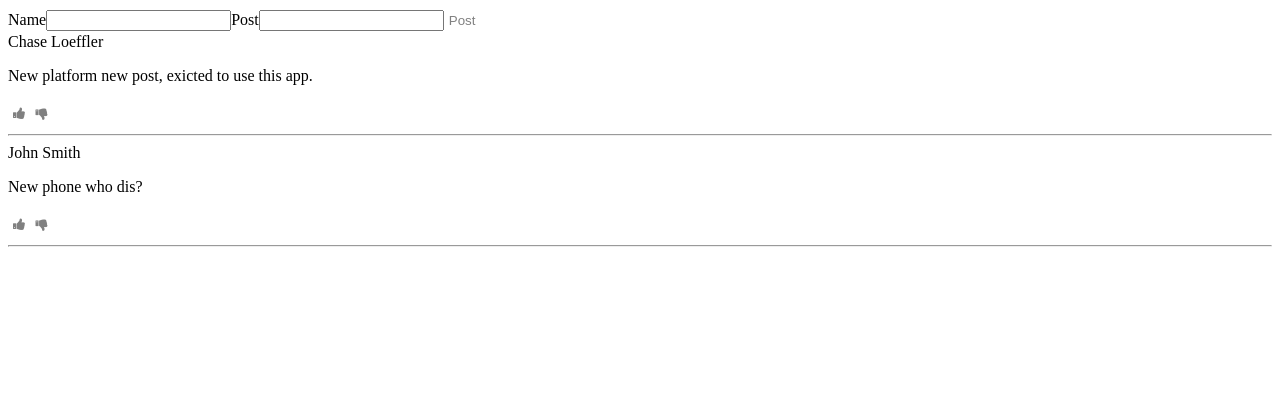
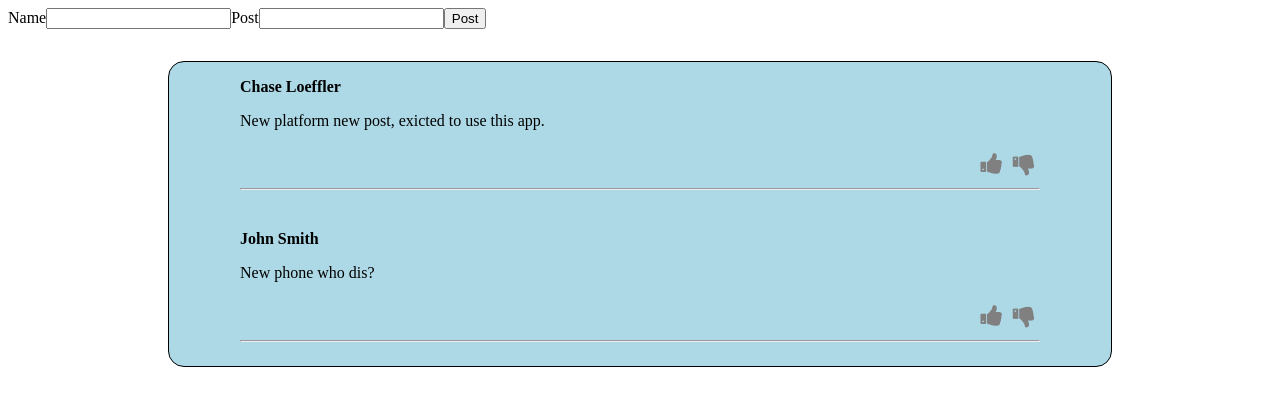
Before and after one commit to ChaseLoeffler/Social-Feed-Project, a React (Create React App) app in the folder social-feed/: page / in a window 1280 px wide. Shown: the top 406 px of the page. Built offline with nearby package versions, Linux system fonts and the light colour scheme.

Commit message:
Created PostList.css added css to the post list.

```diff
--- a/social-feed/src/Components/Post/Post.css
+++ b/social-feed/src/Components/Post/Post.css
@@ -1,4 +1,9 @@
-button {
+
+header {
+    font-weight: bold;
+}
+
+.p-button {
     padding: 5px;
     border: none;
     background: none;
@@ -20,3 +25,17 @@ button :hover {
 .inactive {
     color: default;
 }
+
+.thumb-buttons {
+    display: flex;
+    justify-content: end;
+}
+
+.fa {
+    font-size: x-large;
+}
+
+.post-size {
+    width: 50rem;
+    padding: 1rem;
+}
--- a/social-feed/src/Components/Post/Post.jsx
+++ b/social-feed/src/Components/Post/Post.jsx
@@ -26,14 +26,14 @@ const Post = (props) => {
 
 
     return (
-        <div>
+        <div className='post-size'>
         <div>
             <header>{props.name}</header>
             <p>{props.comment}</p>
         </div>
-        <div>
-            <button className={likeButtonClass} onClick={likeButtonClicked}><i className='fa fa-thumbs-up'></i></button>
-            <button className={dislikeButtonClass} onClick={dislikeButtonClicked}><i className='fa fa-thumbs-down'></i></button>
+        <div className='thumb-buttons'>
+            <button className={likeButtonClass + " p-button"} onClick={likeButtonClicked}><i className='fa fa-thumbs-up'></i></button>
+            <button className={dislikeButtonClass + " p-button"} onClick={dislikeButtonClicked}><i className='fa fa-thumbs-down'></i></button>
         </div>
         <hr></hr>
         </div>
--- /dev/null
+++ b/social-feed/src/Components/PostList/PostList.css
@@ -0,0 +1,13 @@
+.posts-table {
+    display: flex;
+    flex-wrap: wrap;
+    flex-direction: column;
+    align-content: center;
+    background-color: lightblue;
+    border: 1px solid;
+    border-radius: 1rem;
+    margin-left: 10rem;
+    margin-right: 10rem;
+    margin-top: 2rem;
+    height: auto;
+}
--- a/social-feed/src/Components/PostList/PostList.jsx
+++ b/social-feed/src/Components/PostList/PostList.jsx
@@ -1,6 +1,6 @@
 import React, { useState } from 'react';
 import Post from "../Post/Post";
-
+import './PostList.css'
 
 const PostList = (props) => {
 
@@ -8,7 +8,7 @@ const PostList = (props) => {
         <Post key={index} name={post.name} comment={post.comment}/>
     ))
     return (
-        <div>
+        <div className='posts-table'>
             {posts}
         </div>
      );
```
Also changed, not shown: social-feed/src/Components/CreatePostForm/CreatePostForm.css (added).
